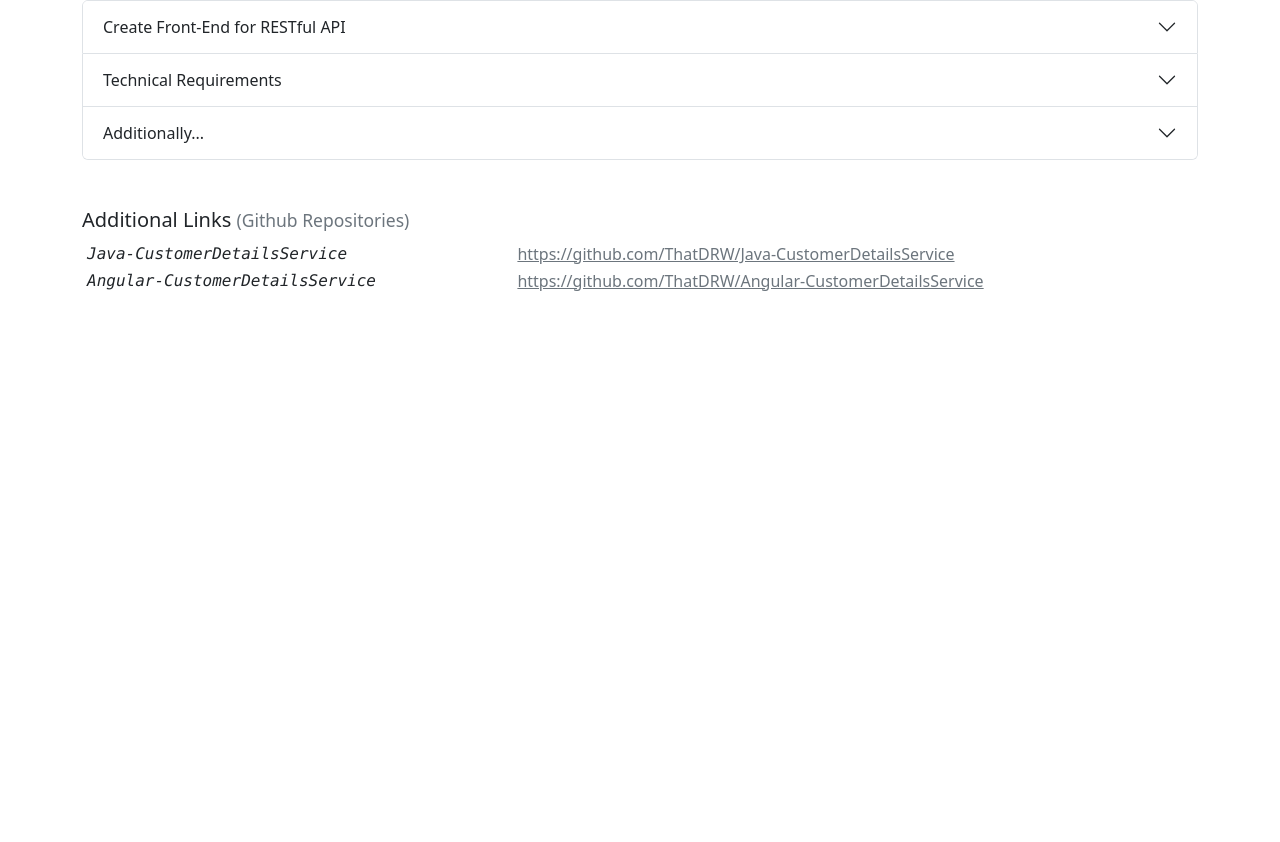
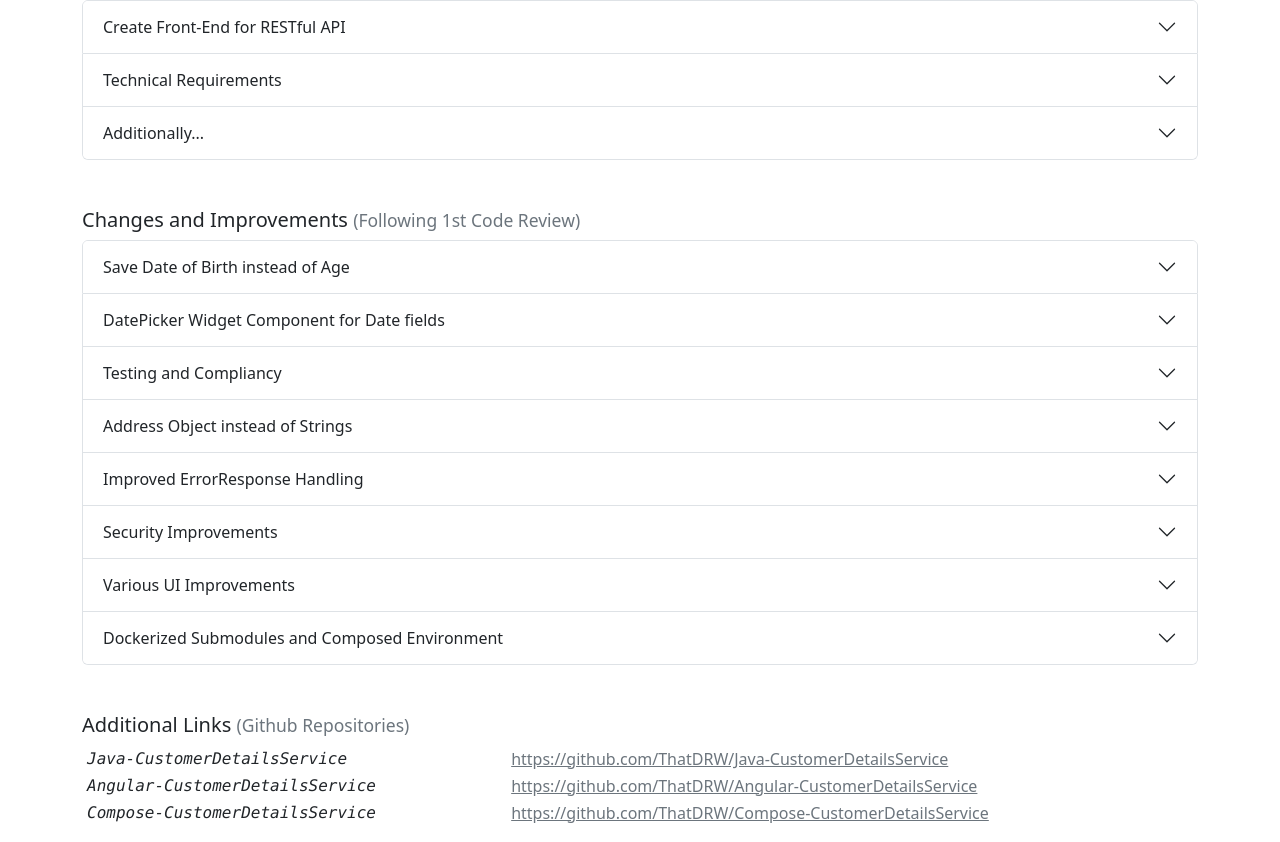
Before and after one commit to ThatDRW/Angular-CustomerDetailsService, an Angular app: page / in a window 1280 px wide. Shown: the part 735-1577 px from the top of the page. Before the commit the page ends 1045 px from the top, so only its background shows below. Built offline with nearby package versions, Linux system fonts and the light colour scheme.

Commit message:
Impl: Landing updated.

```diff
--- a/src/app/components/landing/landing.component.html
+++ b/src/app/components/landing/landing.component.html
@@ -98,6 +98,7 @@
             </div>
         </div>
     </div>
+
     <br/><br/>
 
 
@@ -124,26 +125,6 @@
             </div>
           </div>
         </div>
-        <!-- Unused but fully tagged
-
-        <div class="accordion-item">
-          <h2 class="accordion-header" id="headingTwoAngular">
-            <button class="accordion-button collapsed" type="button" data-bs-toggle="collapse" data-bs-target="#collapseTwoAngular" aria-expanded="false" aria-controls="collapseTwoAngular">
-                Manage Customer Details
-            </button>
-          </h2>
-          <div id="collapseTwoAngular" class="accordion-collapse collapse" aria-labelledby="headingTwoAngular" data-bs-parent="#accAngularSpecs">
-            <div class="accordion-body">
-                The following details of a Customer must be managed:<br/><br/>
-                <ul>
-                    <li>First name</li>
-                    <li>Last name</li>
-                    <li>Age</li>
-                    <li>Current living address</li>
-                </ul>
-            </div>
-          </div>
-        </div>-->
         <div class="accordion-item">
           <h2 class="accordion-header" id="headingThreeAngular">
             <button class="accordion-button collapsed" type="button" data-bs-toggle="collapse" data-bs-target="#collapseThreeAngular" aria-expanded="false" aria-controls="collapseThreeAngular">
@@ -182,6 +163,151 @@
             </div>
         </div>
     </div>
+
+    <br/><br/>
+
+    <h5>Changes and Improvements
+        <small class="text-muted">(Following 1st Code Review)</small>
+    </h5>
+    <div class="accordion" id="accordionChanges">
+        <div class="accordion-item">
+            <h2 class="accordion-header" id="headingOneChanges">
+                <button class="accordion-button collapsed" type="button" data-bs-toggle="collapse"
+                    data-bs-target="#collapseOneChanges" aria-expanded="false" aria-controls="collapseOneChanges">
+                    Save Date of Birth instead of Age
+                </button>
+            </h2>
+            <div id="collapseOneChanges" class="accordion-collapse collapse" aria-labelledby="headingOneChanges"
+                data-bs-parent="#accordionChanges">
+                <div class="accordion-body">
+                    List Description<br /><br />
+                    <ul>
+                        <li></li>
+                    </ul>
+                </div>
+            </div>
+        </div>
+        <div class="accordion-item">
+            <h2 class="accordion-header" id="headingTwoChanges">
+                <button class="accordion-button collapsed" type="button" data-bs-toggle="collapse"
+                    data-bs-target="#collapseTwoChanges" aria-expanded="false" aria-controls="collapseTwoChanges">
+                    DatePicker Widget Component for Date fields
+                </button>
+            </h2>
+            <div id="collapseTwoChanges" class="accordion-collapse collapse" aria-labelledby="headingTwoChanges"
+                data-bs-parent="#accordionChanges">
+                <div class="accordion-body">
+                    List Description<br /><br />
+                    <ul>
+                        <li></li>
+                    </ul>
+                </div>
+            </div>
+        </div>
+        <div class="accordion-item">
+            <h2 class="accordion-header" id="headingThreeChanges">
+                <button class="accordion-button collapsed" type="button" data-bs-toggle="collapse"
+                    data-bs-target="#collapseThreeChanges" aria-expanded="false" aria-controls="collapseThreeChanges">
+                    Testing and Compliancy
+                </button>
+            </h2>
+            <div id="collapseThreeChanges" class="accordion-collapse collapse" aria-labelledby="headingThreeChanges"
+                data-bs-parent="#accordionChanges">
+                <div class="accordion-body">
+                    List Description<br /><br />
+                    <ul>
+                        <li></li>
+                    </ul>
+                </div>
+            </div>
+        </div>
+        <div class="accordion-item">
+            <h2 class="accordion-header" id="headingFourChanges">
+                <button class="accordion-button collapsed" type="button" data-bs-toggle="collapse"
+                    data-bs-target="#collapseFourChanges" aria-expanded="false" aria-controls="collapseFourChanges">
+                    Address Object instead of Strings
+                </button>
+            </h2>
+            <div id="collapseFourChanges" class="accordion-collapse collapse" aria-labelledby="headingFourChanges"
+                data-bs-parent="#accordionChanges">
+                <div class="accordion-body">
+                    List Description<br /><br />
+                    <ul>
+                        <li></li>
+                    </ul>
+                </div>
+            </div>
+        </div>
+        <div class="accordion-item">
+            <h2 class="accordion-header" id="headingFiveChanges">
+                <button class="accordion-button collapsed" type="button" data-bs-toggle="collapse"
+                    data-bs-target="#collapseFiveChanges" aria-expanded="false" aria-controls="collapseFiveChanges">
+                    Improved ErrorResponse Handling
+                </button>
+            </h2>
+            <div id="collapseFiveChanges" class="accordion-collapse collapse" aria-labelledby="headingFiveChanges"
+                data-bs-parent="#accordionChanges">
+                <div class="accordion-body">
+                    List Description<br /><br />
+                    <ul>
+                        <li></li>
+                    </ul>
+                </div>
+            </div>
+        </div>
+        <div class="accordion-item">
+            <h2 class="accordion-header" id="headingSixChanges">
+                <button class="accordion-button collapsed" type="button" data-bs-toggle="collapse"
+                    data-bs-target="#collapseSixChanges" aria-expanded="false" aria-controls="collapseSixChanges">
+                    Security Improvements
+                </button>
+            </h2>
+            <div id="collapseSixChanges" class="accordion-collapse collapse" aria-labelledby="headingSixChanges"
+                data-bs-parent="#accordionChanges">
+                <div class="accordion-body">
+                    List Description<br /><br />
+                    <ul>
+                        <li></li>
+                    </ul>
+                </div>
+            </div>
+        </div>
+        <div class="accordion-item">
+            <h2 class="accordion-header" id="headingSevenChanges">
+                <button class="accordion-button collapsed" type="button" data-bs-toggle="collapse"
+                    data-bs-target="#collapseSevenChanges" aria-expanded="false" aria-controls="collapseSevenChanges">
+                    Various UI Improvements
+                </button>
+            </h2>
+            <div id="collapseSevenChanges" class="accordion-collapse collapse" aria-labelledby="headingSevenChanges"
+                data-bs-parent="#accordionChanges">
+                <div class="accordion-body">
+                    List Description<br /><br />
+                    <ul>
+                        <li></li>
+                    </ul>
+                </div>
+            </div>
+        </div>
+        <div class="accordion-item">
+            <h2 class="accordion-header" id="headingEightChanges">
+                <button class="accordion-button collapsed" type="button" data-bs-toggle="collapse"
+                    data-bs-target="#collapseEightChanges" aria-expanded="false" aria-controls="collapseEightChanges">
+                    Dockerized Submodules and Composed Environment
+                </button>
+            </h2>
+            <div id="collapseEightChanges" class="accordion-collapse collapse" aria-labelledby="headingEightChanges"
+                data-bs-parent="#accordionChanges">
+                <div class="accordion-body">
+                    List Description<br /><br />
+                    <ul>
+                        <li></li>
+                    </ul>
+                </div>
+            </div>
+        </div>
+    </div>
+
     <br/><br/>
 
     <h5>Additional Links
@@ -190,5 +316,6 @@
     <table class="table table-sm">
         <tr><td><i class="font-monospace">Java-CustomerDetailsService</i></td><td><a class="link-secondary" href="https://github.com/ThatDRW/Java-CustomerDetailsService">https://github.com/ThatDRW/Java-CustomerDetailsService</a></td></tr>
         <tr><td><i class="font-monospace">Angular-CustomerDetailsService</i></td><td><a class="link-secondary" href="https://github.com/ThatDRW/Angular-CustomerDetailsService">https://github.com/ThatDRW/Angular-CustomerDetailsService</a></td></tr>
+        <tr><td><i class="font-monospace">Compose-CustomerDetailsService</i></td><td><a class="link-secondary" href="https://github.com/ThatDRW/Compose-CustomerDetailsService">https://github.com/ThatDRW/Compose-CustomerDetailsService</a></td></tr>
     </table>
 </div>
```
